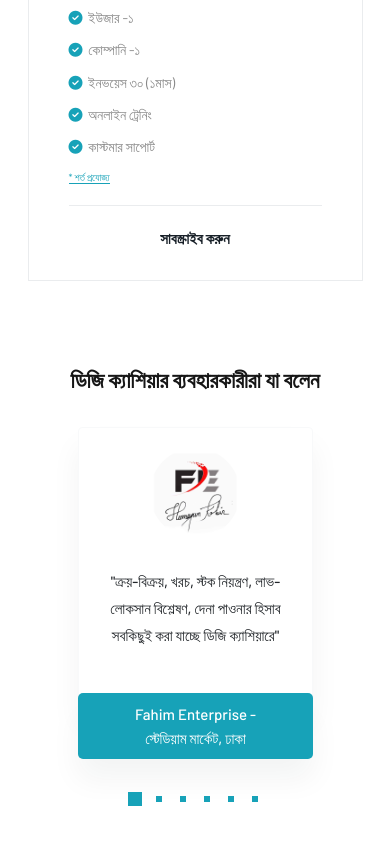
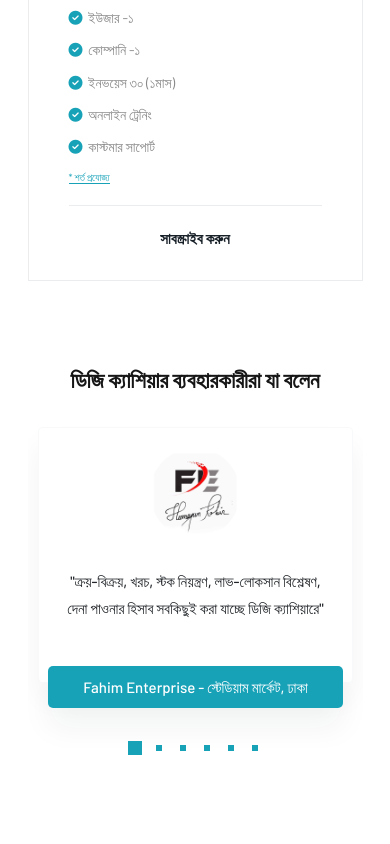
Before and after one commit to shakil-1318/dizicashier, a plain HTML site: page index.html in a window 390 px wide. Shown: the part 7388-8232 px from the top of the page. After the commit the page ends 8205 px from the top, so only its background shows below. Drawn offline with nearby package versions, Linux system fonts and the light colour scheme; a web font is replaced by a local one.

Commit message:
testimonial fix

```diff
--- a/css/responsive.css
+++ b/css/responsive.css
@@ -83,6 +83,12 @@
   margin-bottom: 2rem;
 }
 /* -----Package Style */
+
+/* -----------Testimonial Style */
+#customers-testimonials .item {
+  padding: 10px 10px;
+}
+/* -----------Testimonial Style */
 
 
 }
--- a/css/style.css
+++ b/css/style.css
@@ -87,6 +87,7 @@
   font-size: 3rem;
   font-weight: 900;
   color: var(--color-black);
+  line-height: 1.7;
 }
 .sec-title{
   font-size: 2.4rem;
@@ -504,11 +505,10 @@
 }
 .shadow-effect {
   background: #fff;
-  padding: 20px;
+  padding: 20px 20px;
   border-radius: 4px;
   text-align: center;
   border:1px solid var(--color-light);
-  /* box-shadow: 0 19px 38px rgba(0,0,0,0.10), 0 15px 12px rgba(0,0,0,0.02); */
   box-shadow: var(--color-box-shadow);
 }
 #customers-testimonials .shadow-effect p {
```
